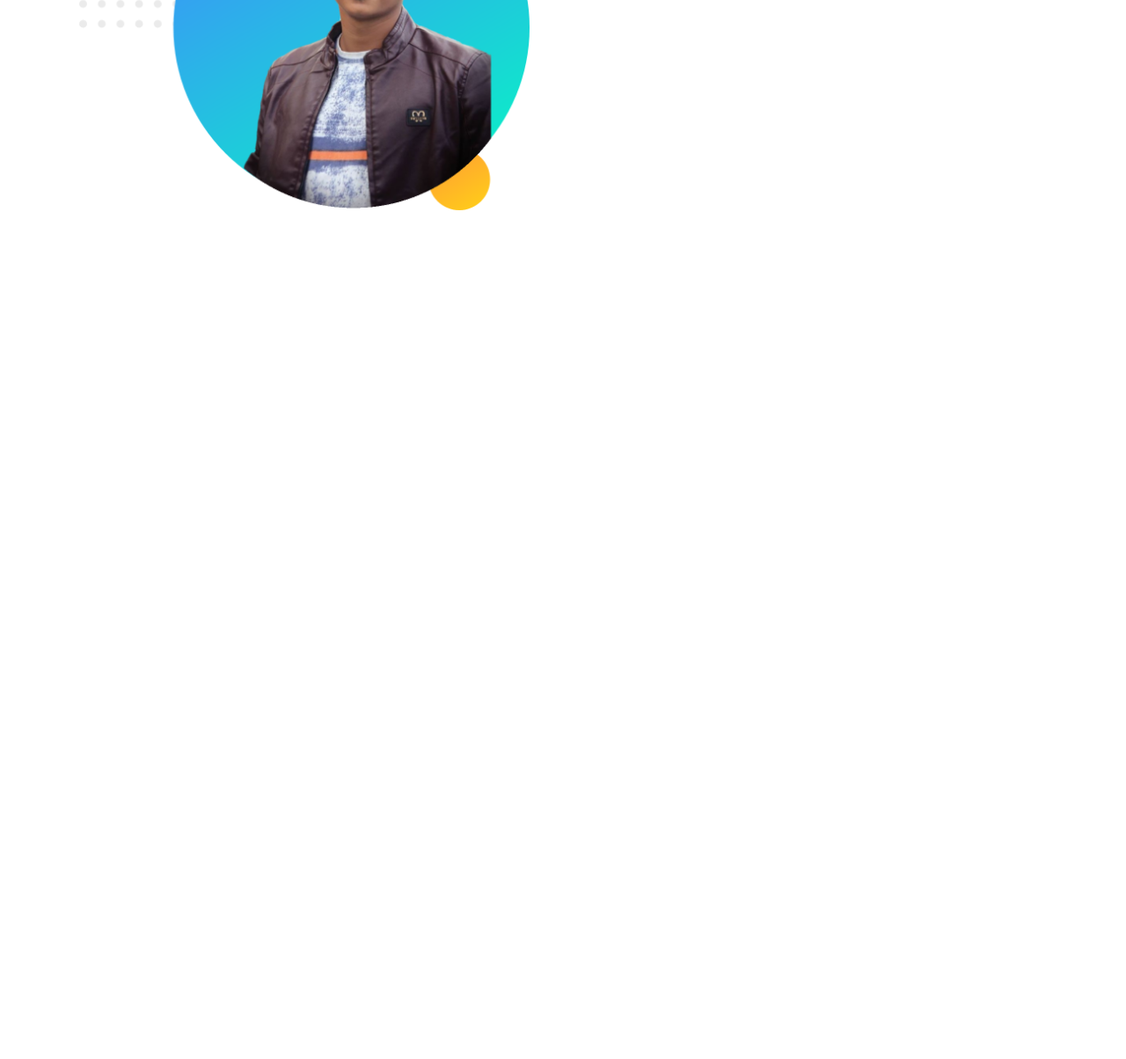
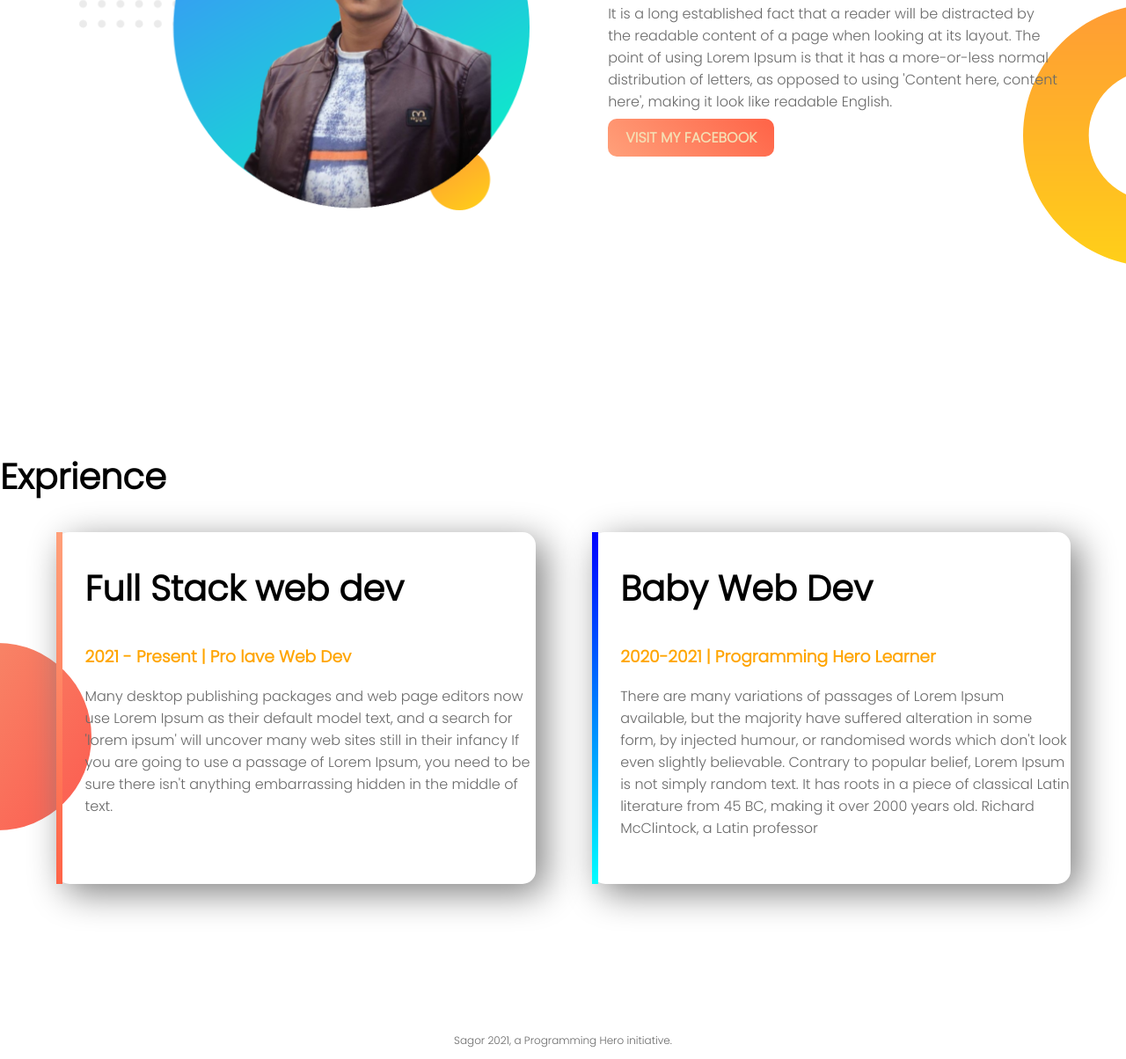
Before and after one commit to Sagor-Saha-Abir/my-first-website, a plain HTML site: page index.html in a window 1280 px wide. Shown: the part 821-2025 px from the top of the page at 88% size. Before the commit the page ends 1300 px from the top, so only its background shows below. Drawn offline with Linux system fonts and the light colour scheme.

Commit message:
my new website

```diff
--- a/index.html
+++ b/index.html
@@ -29,9 +29,33 @@
 
         </div>
         <div class="half-width">
-
+            <h2>Big Dream</h2>
+            <h3>Become World no.1 Devoloper</h3>
+            <p>It is a long established fact that a reader will be distracted by the readable content of a page when looking at its layout. The point of using Lorem Ipsum is that it has a more-or-less normal distribution of letters, as opposed to using 'Content here, content here', making it look like readable English.
+            </p>
+            <a class="link-button" href="https://www.facebook.com/abir.saha.3139241">VISIT MY FACEBOOK</a>
         </div>
     </section>
 
+    <section class="experience-area">
+        <h2>Exprience</h2>
+        <div  id="full-stack" class="half-width singel-experiens">
+            <h2>Full Stack web dev</h2>
+             <h3 class="name-highlight">2021 - Present | Pro lave Web Dev </h3>
+             <p>Many desktop publishing packages and web page editors now use Lorem Ipsum as their default model text, and a search for 'lorem ipsum' will uncover many web sites still in their infancy If you are going to use a passage of Lorem Ipsum, you need to be sure there isn't anything embarrassing hidden in the middle of text. </p>
+        </div>
+
+        <div id="baby-web" class="half-width singel-experiens">
+            <h2>Baby Web Dev</h2>
+            <h3 class="name-highlight">2020-2021 | Programming Hero Learner</h3>
+            <p>There are many variations of passages of Lorem Ipsum available, but the majority have suffered alteration in some form, by injected humour, or randomised words which don't look even slightly believable. Contrary to popular belief, Lorem Ipsum is not simply random text. It has roots in a piece of classical Latin literature from 45 BC, making it over 2000 years old. Richard McClintock, a Latin professor</p>
+        </div>
+
+    </section>
+
+    <footer>
+        <p  class="copy-right">Sagor 2021, a Programming Hero initiative. </p>
+    </footer>
+
 </body>
 </html>
--- a/style.css
+++ b/style.css
@@ -40,3 +40,46 @@ section{
     color: wheat;
     font-weight: bold;
     }
+
+    h2{
+        font-size: 40px;
+    }
+
+    p{
+        color: dimgray;
+    }
+
+    .dream-area{
+        background-image: url(images/dream-bg.png);
+        background-repeat: no-repeat;
+        background-position: right;
+    }
+
+    .singel-experiens{
+        box-shadow: 10px 10px 40px gray;
+        border-radius: 15px;
+        height: 80%;
+    }
+
+    .experience-area{
+        background-image: url(images/exp-bg.png);
+        background-repeat: no-repeat;
+        background-position: left;
+    }
+
+    #full-stack{
+        border-left: 7px solid;
+        border-image: linear-gradient(180deg, lightsalmon,tomato);
+        border-image-slice: 1;
+    }
+
+    #baby-web{
+        border-left: 7px solid;
+        border-image: linear-gradient(180deg, blue, cyan);
+        border-image-slice: 1;
+    }
+
+    .copy-right{
+        text-align: center;
+        font-size: 12px;
+    }
```
Also changed, not shown: images/dream-bg.png (added), images/exp-bg.png (added).
